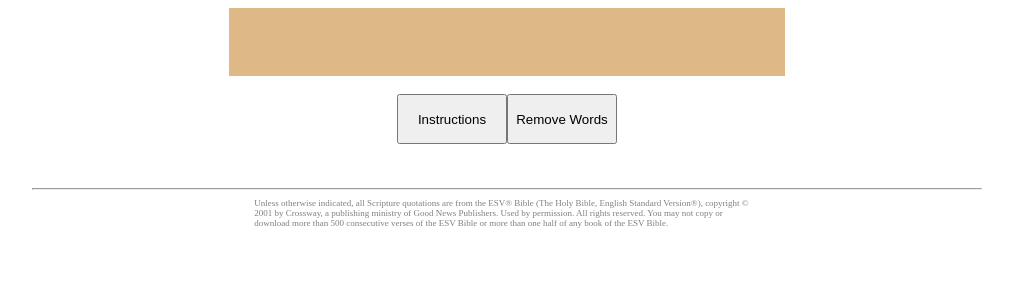
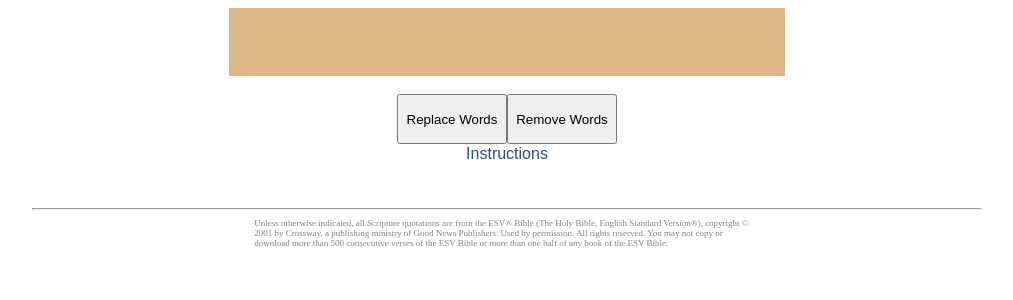
Before and after one commit to djjohnsongeek/memorize, a Django app: template mem_app/templates/mem_app/memorize.html in a window 1280 px wide. Shown: the top 300 px of the page, without its empty margins (133-1146 px from the left). Run offline with Django 3.2, Linux system fonts and the light colour scheme; the template is opened without the code that fills it, so the values that code supplies are empty; some libraries are stand-ins or nearby versions.

Commit message:
added simple undo functionality

```diff
--- a/mem_app/templates/mem_app/memorize.html
+++ b/mem_app/templates/mem_app/memorize.html
@@ -17,6 +17,18 @@
             .btnVerseControls{
                 width: 110px;
                 height: 50px;
+            }
+
+            #btnInstructions{
+                border: 0px solid white;
+                background-color: white;
+                cursor: pointer;
+                color:rgb(49, 74, 119);
+                font-size: 16px;
+            }
+
+            #btnInstructions:hover{
+                color:cornflowerblue;
             }
 
             .divVerseControls{
@@ -48,15 +60,16 @@
                             </div>
                             <div className="divVerseControls">
                                 <br/>
-                                <button onClick={this.instructions} className="btnVerseControls">Instructions</button>
-                                <button onClick={this.props.removeWords} className="btnVerseControls" id="btnRemoveWords">Remove Words</button>
+                                <button onClick={this.props.replaceWords} className="btnVerseControls">Replace Words</button>
+                                <button onClick={this.props.removeWords} className="btnVerseControls" id="btnRemoveWords">Remove Words</button><br/>
+                                <button onClick={this.instructions} id="btnInstructions">Instructions</button>
                             </div>
                         </div>
                     )
                 }
 
                 instructions = () => {
-                    alert("Say the verse outloud, or write it down. Then click the 'Remove Words' Button to slowly remove words from the verse. Repeat the process until you can say the verse while there are no words showing.");
+                    alert("Say the verse outloud, or write it down. Then click the 'Remove Words' Button to remove a random number of words. Repeat the process until you can say the entire verse with no words showing.");
                 }
             }
 
@@ -65,7 +78,8 @@
                     super(props);
                     this.state = {
                         ref: document.querySelector("#ref-title").innerHTML,
-                        text: ""
+                        text: "",
+                        past_text: "",
                     }
 
                 }
@@ -77,7 +91,8 @@
                         .then(res => res.json())
                         .then(response => {
                             this.setState({
-                                text: response.text
+                                text: response.text,
+                                //past_text: response.text
                             });
                         })
                         .catch(error => console.error("Error:", error));
@@ -98,6 +113,8 @@
                         });
                         return;
                     }
+
+                    const past_text = this.state.text;
                     const verseWords = this.state.text.split(" ");
                     const numOfWords = this.randomInt(1, 5);
 
@@ -127,8 +144,20 @@
                     }
                     // update state
                     this.setState({
-                        text: verseWords.join(" ")
+                        text: verseWords.join(" "),
+                        past_text: past_text
                     })
+                    console.log(this.state.text);
+                    console.log(this.state.past_text);
+                }
+
+                replaceWords = () => {
+                    if(this.state.past_text === ""){
+                        return
+                    }
+                    this.setState({
+                        text: this.state.past_text
+                    });
                 }
 
                 render() {
@@ -137,6 +166,7 @@
                             reference={this.state.ref}
                             text={this.state.text}
                             removeWords={this.removeWords}
+                            replaceWords={this.replaceWords}
                         />
                     )
                 }
```
